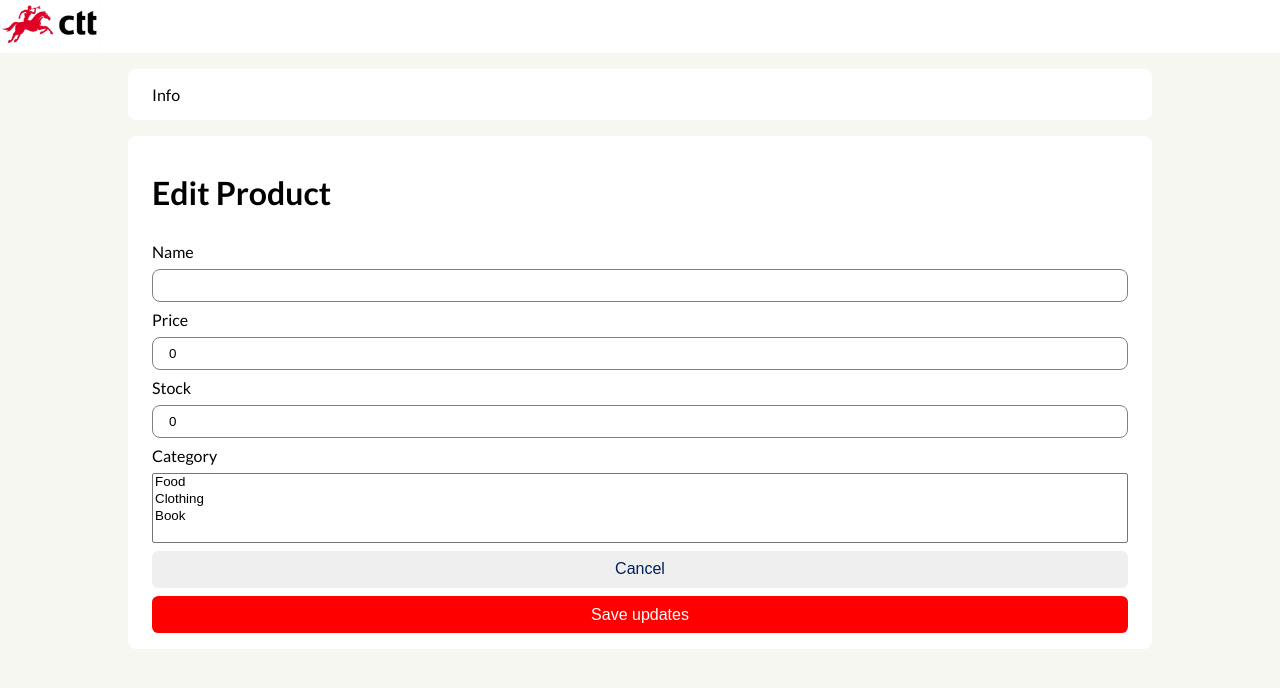
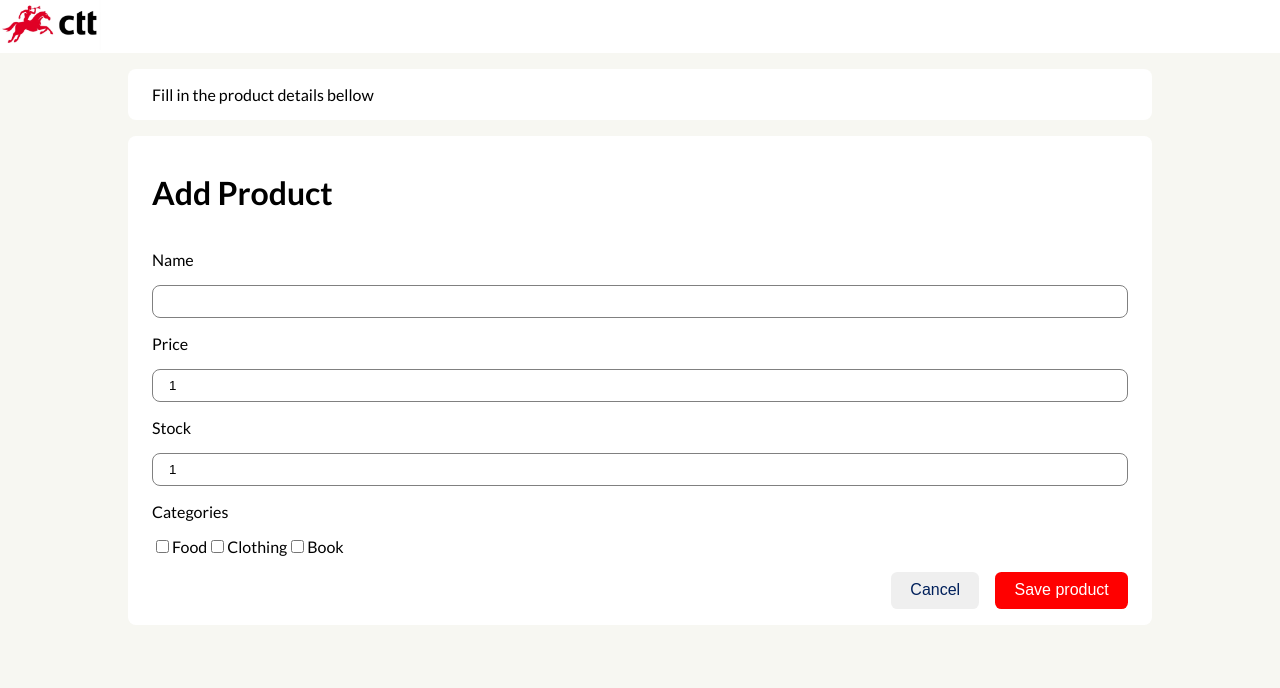
Before and after one commit to ton-ferreira/ctt-products, a React app: page /product/1 in a window 1280 px wide. Shown: the top 688 px of the page. Built offline with nearby package versions, Linux system fonts and the light colour scheme.

Commit message:
refact: several improvements to data handle and code smells

```diff
--- a/src/components/LoadingCard/LoadingCard.tsx
+++ b/src/components/LoadingCard/LoadingCard.tsx
@@ -14,7 +14,7 @@ function LoadingCard() {
     <>
       {loading && (
         <div className="fade-in loading-card-container">
-          <span className="loading-card">load in progress...</span>
+          <span className="loading-card">Load in progress...</span>
         </div>
       )}
     </>
--- a/src/features/products/components/ProductForm/ProductForm.style.scss
+++ b/src/features/products/components/ProductForm/ProductForm.style.scss
@@ -1,4 +1,10 @@
 .product-form-container {
   display: grid;
-  gap: 0.5rem;
+  gap: 1rem;
 }
+
+.product-form-btn-container {
+  display: flex;
+  justify-content: flex-end;
+  gap: 1rem;
+}
--- a/src/features/products/components/ProductForm/ProductForm.tsx
+++ b/src/features/products/components/ProductForm/ProductForm.tsx
@@ -1,25 +1,25 @@
-import React, { useState, useEffect } from "react";
+import { useEffect, useState } from "react";
+import { useNavigate } from "react-router-dom";
 import { Product } from "../../stores/types/products";
 import { CategoryId, CategoryLabels } from "../../stores/types/categories";
 import "./ProductForm.style.scss";
-import { useNavigate } from "react-router-dom";
 
-interface IProductFormProps {
+interface Props {
   initialData?: Product;
   onSubmit: (data: Product) => void;
   isSubmitting?: boolean;
 }
 
-function ProductForm({
+export default function ProductForm({
   initialData,
   onSubmit,
   isSubmitting,
-}: IProductFormProps) {
+}: Props) {
   const emptyProduct: Product = {
     id: crypto.randomUUID(),
     description: "",
-    price: 0,
-    stock: 0,
+    price: 1,
+    stock: 1,
     categories: [],
   };
   const [form, setForm] = useState<Product>(initialData ?? emptyProduct);
@@ -29,13 +29,26 @@ function ProductForm({
     if (initialData) setForm(initialData);
   }, [initialData]);
 
-  const handleChange =
+  const updateField = (
+    field: keyof Product,
+    value: string | number | CategoryId[]
+  ) => {
+    setForm((prev) => ({ ...prev, [field]: value }));
+  };
+
+  const handleInputChange =
     (field: keyof Product) => (e: React.ChangeEvent<HTMLInputElement>) => {
-      const value =
-        field === "price" || field === "stock"
-          ? Number(e.target.value)
-          : e.target.value;
-      setForm((prev: Product) => ({ ...prev, [field]: value }));
+      const { value } = e.target;
+      updateField(field, value);
+    };
+
+  const handleCategoryChange = (e: React.ChangeEvent<HTMLInputElement>) => {
+    const { value, checked } = e.target;
+    const id = value as CategoryId;
+    const updated = checked
+      ? [...form.categories, id]
+      : form.categories.filter((c) => c !== id);
+    updateField("categories", updated);
   };
 
   const handleSubmit = (e: React.FormEvent) => {
@@ -43,72 +56,71 @@ function ProductForm({
     onSubmit(form);
   };
 
-  const handleCategoryChange = (e: React.ChangeEvent<HTMLSelectElement>) => {
-    const values = Array.from(e.target.selectedOptions).map(
-      (option) => option.value as CategoryId
-    );
-    setForm((prev) => ({ ...prev, categories: values }));
-  };
-
   return (
     <form
       onSubmit={handleSubmit}
       className="card fade-in product-form-container"
     >
-      <h1>{form.id ? "Edit Product" : "Add Product"}</h1>
+      <h1>{initialData ? "Edit Product" : "Add Product"}</h1>
 
       <label>Name</label>
       <input
+        required
+        type="text"
         aria-label="description"
-        type="text"
         value={form.description}
-        onChange={handleChange("description")}
+        onChange={handleInputChange("description")}
       />
 
       <label>Price</label>
       <input
-        aria-label="price"
+        required
         type="number"
         value={form.price}
-        onChange={handleChange("price")}
+        onChange={handleInputChange("price")}
+        inputMode="decimal"
         step="any"
+        min={1}
       />
 
       <label>Stock</label>
       <input
-        aria-label="stock"
+        required
         type="number"
         value={form.stock}
-        onChange={handleChange("stock")}
+        onChange={handleInputChange("stock")}
+        inputMode="numeric"
+        min={1}
       />
 
-      <label>Category</label>
-      <select
-        aria-label="categories"
-        multiple
-        value={form.categories}
+      <label>Categories</label>
+      <div className="multi-checkbox-group">
+        {Object.entries(CategoryLabels).map(([id, label]) => (
+          <label key={id} className="checkbox-option">
+            <input
+              type="checkbox"
+              value={id}
+              checked={form.categories.includes(id as CategoryId)}
               onChange={handleCategoryChange}
-      >
-        {Object.entries(CategoryLabels).map(([id, label]) => (
-          <option key={id} value={id}>
+            />
             {label}
-          </option>
+          </label>
         ))}
-      </select>
+      </div>
 
+      <div className="product-form-btn-container">
         <button
+          type="button"
+          className="secondary"
           disabled={isSubmitting}
-        className="secondary"
           onClick={() => navigate("/")}
-        type="button"
         >
           Cancel
         </button>
-      <button type="submit" disabled={isSubmitting} className="primary">
-        {form.id ? "Save updates" : "Save product"}
+        <button type="submit" className="primary" disabled={isSubmitting}>
+          {initialData ? "Save updates" : "Save product"}
         </button>
+      </div>
     </form>
   );
 }
-
-export default ProductForm;
--- a/src/features/products/components/ProductListItem/ProductListItem.tsx
+++ b/src/features/products/components/ProductListItem/ProductListItem.tsx
@@ -12,6 +12,12 @@ function ProductListItem({ product }: IProductListItemProps) {
   const { removeProduct } = useProductActions();
   const navigate = useNavigate();
 
+  const formatPrice = (price: number) => {
+    return new Intl.NumberFormat("pt-BR", { minimumFractionDigits: 2 }).format(
+      price
+    );
+  };
+
   return (
     <li key={product.id} className="product-item-info-container ">
       <div>
@@ -19,7 +25,7 @@ function ProductListItem({ product }: IProductListItemProps) {
       </div>
       <div className="product-item-chip-list">
         <div className="chip">
-          <span>€ {product.price}</span>
+          <span>€ {formatPrice(product.price)}</span>
         </div>
         <div className="chip">
           <span>{product.stock} in stock</span>
--- a/src/pages/ProductDetail/ProductDetail.tsx
+++ b/src/pages/ProductDetail/ProductDetail.tsx
@@ -1,6 +1,6 @@
 import { useEffect, useState } from "react";
 import { useParams, useNavigate } from "react-router-dom";
-import { useSelector, useDispatch } from "react-redux";
+import { useSelector } from "react-redux";
 import { RootState } from "../../store";
 import { Product } from "../../features/products/stores/types/products";
 import ProductForm from "../../features/products/components/ProductForm/ProductForm";
@@ -9,7 +9,6 @@ import useProductActions from "../../features/products/hooks/useProductActions";
 const ProductDetail = () => {
   const { id } = useParams();
   const isEdit = id !== "new";
-  const dispatch = useDispatch();
   const navigate = useNavigate();
   const products = useSelector((state: RootState) => state.products.items);
   const [loading, setLoading] = useState(false);
@@ -17,23 +16,17 @@ const ProductDetail = () => {
     undefined
   );
 
-  const { getAllProducts, editProduct, addNewProduct } = useProductActions();
+  const { editProduct, addNewProduct } = useProductActions();
 
   useEffect(() => {
     const init = async () => {
-      if (isEdit && products.length === 0) {
-        await getAllProducts();
+      if (isEdit) {
+        const product = products.find((product) => product.id === id);
+        if (product) setInitialData(product);
       }
     };
     init();
-  }, [dispatch, products.length]);
-
-  useEffect(() => {
-    if (isEdit) {
-      const product = products.find((product) => product.id === id);
-      if (product) setInitialData(product);
-    }
-  }, [isEdit, id, products]);
+  }, []);
 
   const handleSubmit = async (data: Product) => {
     setLoading(true);
@@ -54,7 +47,7 @@ const ProductDetail = () => {
   return (
     <main>
       <p className="card" data-testid="product-detail-info">
-        Info
+        Fill in the product details bellow
       </p>
       <ProductForm
         initialData={initialData}
```
Lines whose indentation alone changed are shown as unchanged.
